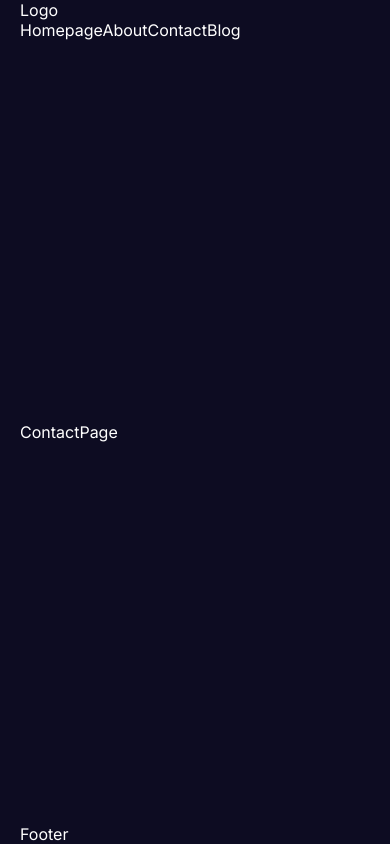
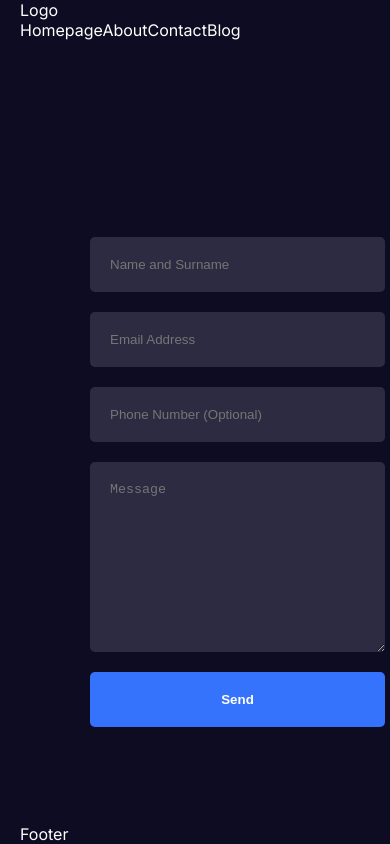
Before and after one commit to KaranGulve4342/fullstack, a Next.js app: page /contact in a window 390 px wide. Shown: the top 844 px of the page. Built offline with nearby package versions, Linux system fonts and the light colour scheme; grey boxes are pictures that could not be loaded.

Commit message:
About and contact page created

```diff
--- a/src/app/about/about.module.css
+++ b/src/app/about/about.module.css
@@ -1,5 +1,49 @@
+.container{
+    display: flex;
+    gap: 100px;
+}
+
+.textContainer{
+    flex: 1;
+    display: flex;
+    flex-direction: column;
+    gap: 50px;
+}
+
 .imgContainer{
+    flex: 1;
     position: relative;
-    width: 100%;
-    height: 500px;
 }
+
+.subtitle{
+    color: var(--btn);
+}
+
+.title{
+    font-size: 54px;
+}
+
+.desc{
+    font-size: 20px;
+    font-weight: 300;
+}
+
+.boxes{
+    display: flex;
+    align-items: center;
+    justify-content: space-between;
+}
+
+.box{
+    display: flex;
+    flex-direction: column;
+    gap: 10px;
+}
+
+.box h1{
+    color: var(--btn);
+}
+
+.img{
+    object-fit: contain;
+}
--- /dev/null
+++ b/src/app/contact/contact.module.css
@@ -0,0 +1,51 @@
+.container {
+    display: flex;
+    align-items: center;
+    gap: 100px;
+  }
+
+  .imgContainer {
+    flex: 1;
+    height: 500px;
+    position: relative;
+  }
+
+  .img {
+    object-fit: contain;
+  }
+
+  .formContainer {
+    flex: 1;
+  }
+
+  .form {
+    display: flex;
+    flex-direction: column;
+    gap: 20px;
+  }
+
+  .form input,
+  .form textarea {
+    padding: 20px;
+    border-radius: 5px;
+    border: none;
+    outline: none;
+    background-color: var(--bgSoft);
+    color: var(--text);
+  }
+
+  .form button {
+    padding: 20px;
+    background-color: var(--btn);
+    color: var(--text);
+    font-weight: bold;
+    border: none;
+    border-radius: 5px;
+    cursor: pointer;
+  }
+
+  @media (max-width: 768px) {
+    .container {
+      flex-direction: column;
+    }
+  }
--- a/src/app/contact/page.jsx
+++ b/src/app/contact/page.jsx
@@ -1,10 +1,45 @@
+// "use client";
+import Image from "next/image";
+import styles from "./contact.module.css";
+// import dynamic from "next/dynamic";
+// import HydrationTest from "@/components/hydrationTest";
+
+// const HydrationTestNoSSR = dynamic(()=>import("@/components/hydrationTest"), {ssr: false})
+
+export const metadata = {
+  title: "Contact Page",
+  description: "Contact description",
+};
 
 const ContactPage = () => {
+  // const a = Math.random();
+
+  // console.log(a);
+
   return (
-    <div>
-      ContactPage
+    <div className={styles.container}>
+      <div className={styles.imgContainer}>
+        <Image src="/contact.png" alt="" fill className={styles.img} />
+      </div>
+      <div className={styles.formContainer}>
+        {/* <HydrationTestNoSSR/> */}
+        {/* <div suppressHydrationWarning>{a}</div> */}
+        <form action="" className={styles.form}>
+          <input type="text" placeholder="Name and Surname" />
+          <input type="text" placeholder="Email Address" />
+          <input type="text" placeholder="Phone Number (Optional)" />
+          <textarea
+            name=""
+            id=""
+            cols="30"
+            rows="10"
+            placeholder="Message"
+          ></textarea>
+          <button>Send</button>
+        </form>
+      </div>
     </div>
-  )
-}
+  );
+};
 
-export default ContactPage
+export default ContactPage;
```
Also changed, not shown: src/app/about/page.jsx (+45 -6 lines).
